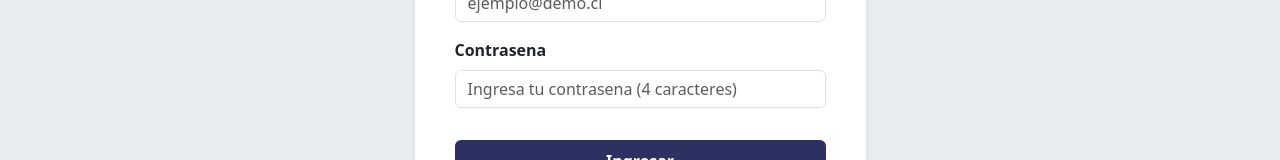
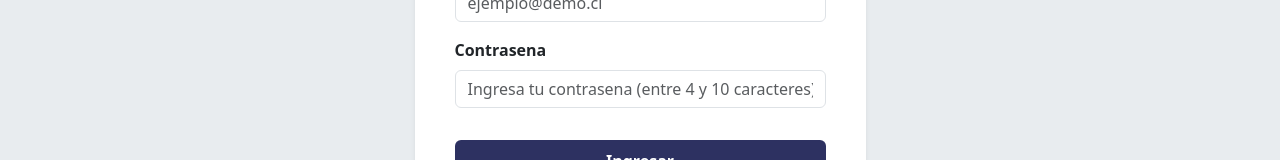
Before and after one commit to IgorEeyore/VeterinariaFrontend, a React (Vite) app: page /login in a window 1280 px wide. Shown: the part 314-474 px from the top of the page. Built offline with nearby package versions, Linux system fonts and the light colour scheme.

Commit message:
actualizar validacion de contrasena entre 4 y 10 caracteres en FormularioLogin

```diff
--- a/src/componentes/organismos/FormularioLogin.tsx
+++ b/src/componentes/organismos/FormularioLogin.tsx
@@ -37,8 +37,8 @@ function FormularioLogin() {
       return
     }
 
-    if (contrasena.length !== 4) {
-      setError("La contrasena debe tener exactamente 4 caracteres")
+    if (contrasena.length < 4 || contrasena.length > 10) {
+      setError("La contrasena debe tener entre 4 y 10 caracteres")
       return
     }
 
@@ -124,8 +124,8 @@ function FormularioLogin() {
                 tipo="password"
                 nombre="contrasena"
                 valor={contrasena}
-                placeholder="Ingresa tu contrasena (4 caracteres)"
-                alCambiar={setContrasena}
+                placeholder="Ingresa tu contrasena (entre 4 y 10 caracteres)"
+                alCambiar={(val) => setContrasena(val.slice(0, 10))}
               />
 
               <button
```
